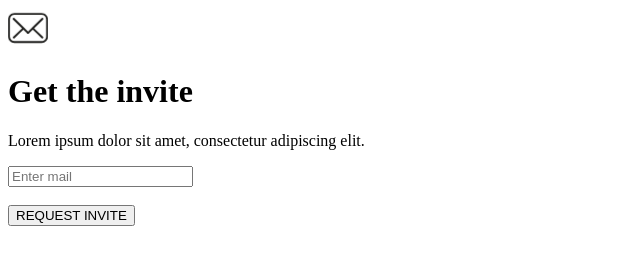
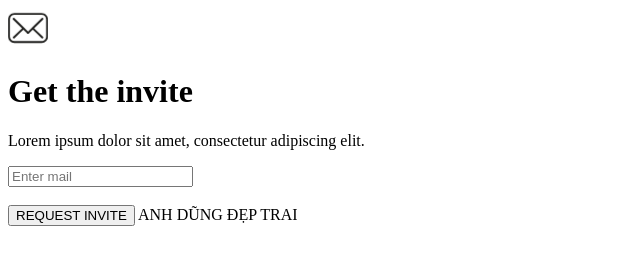
Before and after one commit to chicun1408/Homework-F8, a plain HTML site: page Buoi_1/bai_2.html in a window 1280 px wide. Shown: the whole page, without its empty margins (0-640 px from the left). Drawn offline with Linux system fonts and the light colour scheme.

Commit message:
sUA BAI 2

```diff
--- a/Buoi_1/bai_2.html
+++ b/Buoi_1/bai_2.html
@@ -11,7 +11,7 @@
 
 <input type="text" placeholder="Enter mail"><br><br>
 <button>REQUEST INVITE</button>
-
+ANH DŨNG ĐẸP TRAI
 
 </body>
 </html>
```
